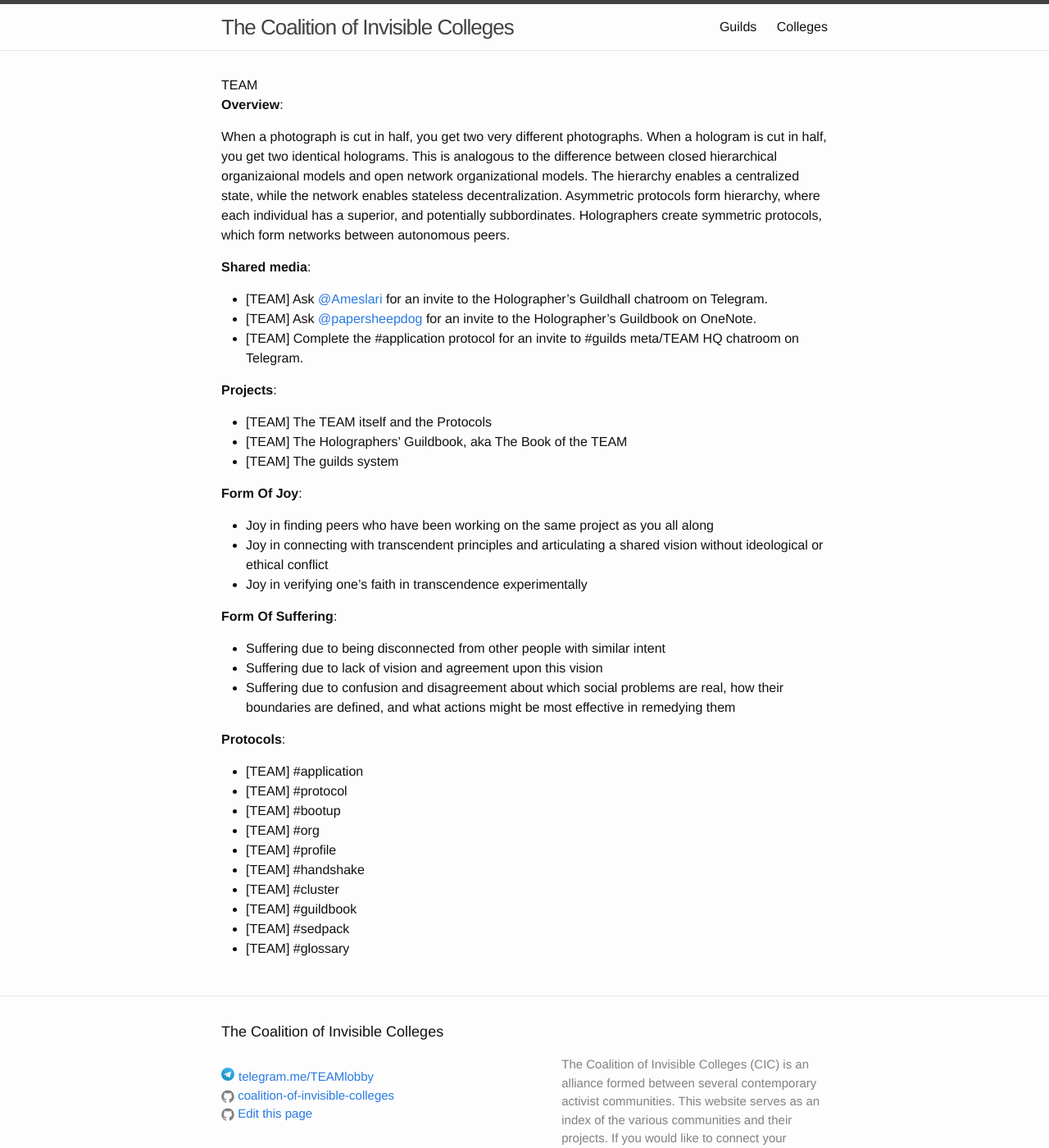
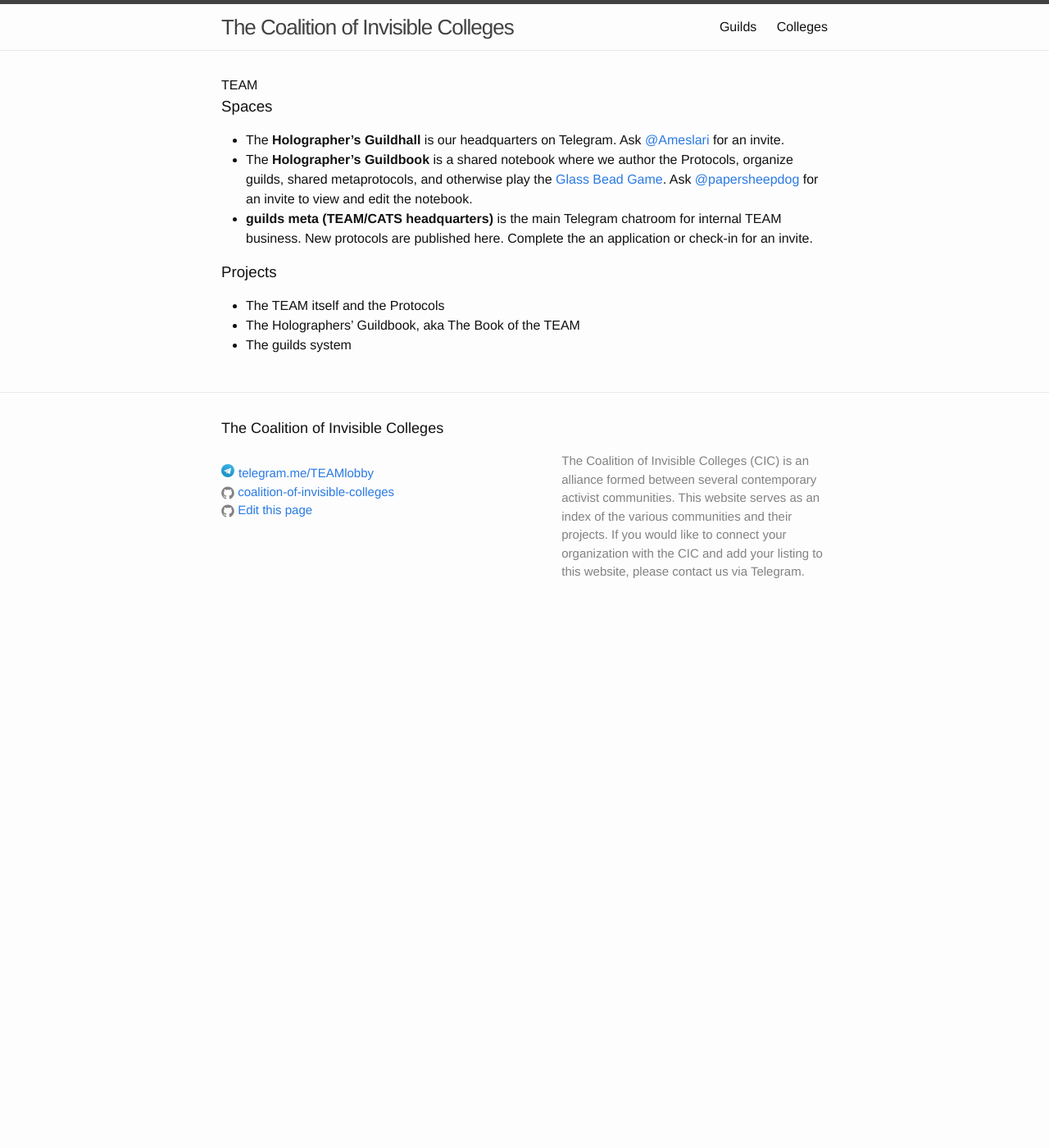
Before and after one commit to coalition-of-invisible-colleges/cic.github.io, a Jekyll site: the page built from colleges/TEAM/team-holographers.md, in a window 1280 px wide and 1400 px high. Shown: the whole window at 82% size. Built offline with Jekyll 4.4.1, drawn with Linux system fonts in a browser that asks for light colours.

Commit message:
Minimalized

```diff
--- a/colleges/TEAM/team-holographers.md
+++ b/colleges/TEAM/team-holographers.md
@@ -3,45 +3,13 @@ layout: listing
 org: TEAM
 guild: holographers
 ---
+### Spaces
+ * The **Holographer's Guildhall** is our headquarters on Telegram. Ask [@Ameslari](http://telegram.me/Ameslari) for an invite.
+ * The **Holographer's Guildbook** is a shared notebook where we author the Protocols, organize guilds, shared metaprotocols, and otherwise play the [Glass Bead Game](https://en.wikipedia.org/wiki/The_Glass_Bead_Game). Ask [@papersheepdog](http://telegram.me/papersheepdog) for an invite to view and edit the notebook.
+ * **guilds meta (TEAM/CATS headquarters)** is the main Telegram chatroom for internal TEAM business. New protocols are published here. Complete the an application or check-in for an invite.
 
-**Overview**:
+### Projects
 
-When a photograph is cut in half, you get two very different photographs. When a hologram is cut in half, you get two identical holograms. This is analogous to the difference between closed hierarchical organizaional models and open network organizational models. The hierarchy enables a centralized state, while the network enables stateless decentralization. Asymmetric protocols form hierarchy, where each individual has a superior, and potentially subbordinates.
-Holographers create symmetric protocols, which form networks between autonomous peers.
-
-**Shared media**:
-
- * [TEAM] Ask [@Ameslari](http://telegram.me/Ameslari) for an invite to the Holographer's Guildhall chatroom on Telegram.
- * [TEAM] Ask [@papersheepdog](http://telegram.me/papersheepdog) for an invite to the Holographer's Guildbook on OneNote.
- * [TEAM] Complete the #application protocol for an invite to #guilds meta/TEAM HQ chatroom on Telegram.
-
-**Projects**:
-
- * [TEAM] The TEAM itself and the Protocols
- * [TEAM] The Holographers' Guildbook, aka The Book of the TEAM
- * [TEAM] The guilds system
-
-**Form Of Joy**:
-
- * Joy in finding peers who have been working on the same project as you all along
- * Joy in connecting with transcendent principles and articulating a shared vision without ideological or ethical conflict
- * Joy in verifying one's faith in transcendence experimentally
-
-**Form Of Suffering**:
-
- * Suffering due to being disconnected from other people with similar intent
- * Suffering due to lack of vision and agreement upon this vision
- * Suffering due to confusion and disagreement about which social problems are real, how their boundaries are defined, and what actions might be most effective in remedying them
-
-**Protocols**:
-
- * [TEAM] #application
- * [TEAM] #protocol
- * [TEAM] #bootup
- * [TEAM] #org
- * [TEAM] #profile
- * [TEAM] #handshake
- * [TEAM] #cluster
- * [TEAM] #guildbook
- * [TEAM] #sedpack
- * [TEAM] #glossary
+ * The TEAM itself and the Protocols
+ * The Holographers' Guildbook, aka The Book of the TEAM
+ * The guilds system
```
